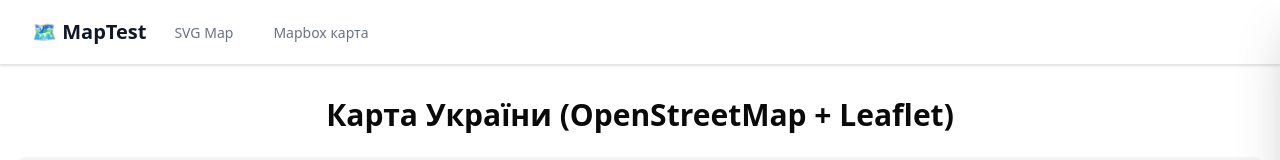
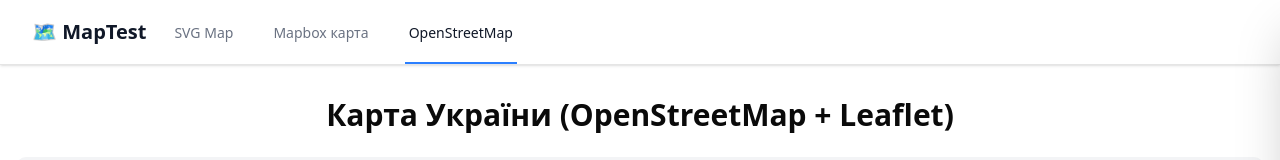
Before and after one commit to inbtwnr/maptest, a Next.js app: page /leaflet in a window 1280 px wide. Shown: the top 160 px of the page. Built offline with nearby package versions, Linux system fonts and the light colour scheme.

Commit message:
Add OpenStreetMap link to navigation menu

```diff
--- a/src/components/Navigation.tsx
+++ b/src/components/Navigation.tsx
@@ -9,6 +9,7 @@ const Navigation = () => {
   const navItems = [
     { href: "/svg", label: "SVG Map" },
     { href: "/map", label: "Mapbox карта" },
+    { href: "/leaflet", label: "OpenStreetMap" },
   ];
 
   return (
```
